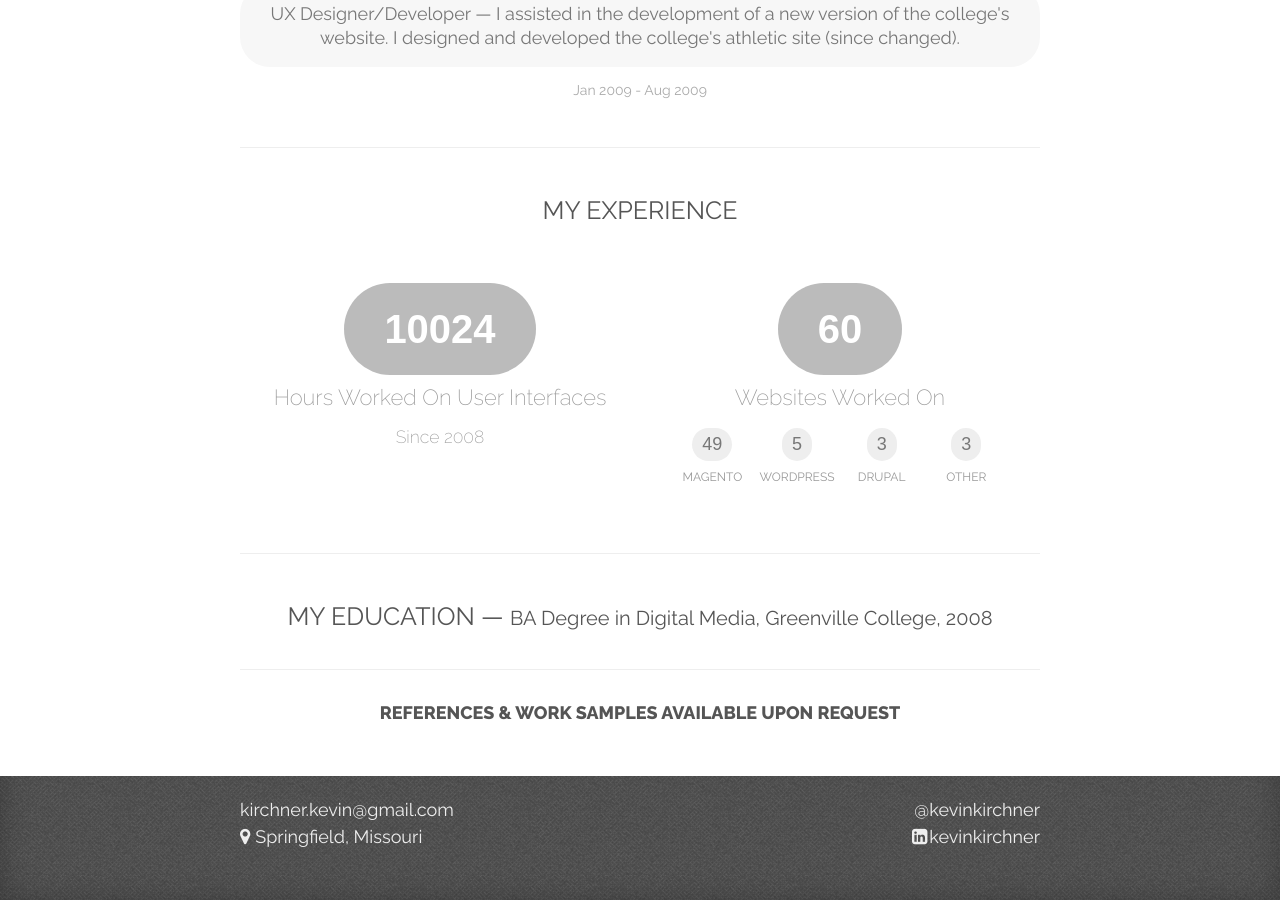
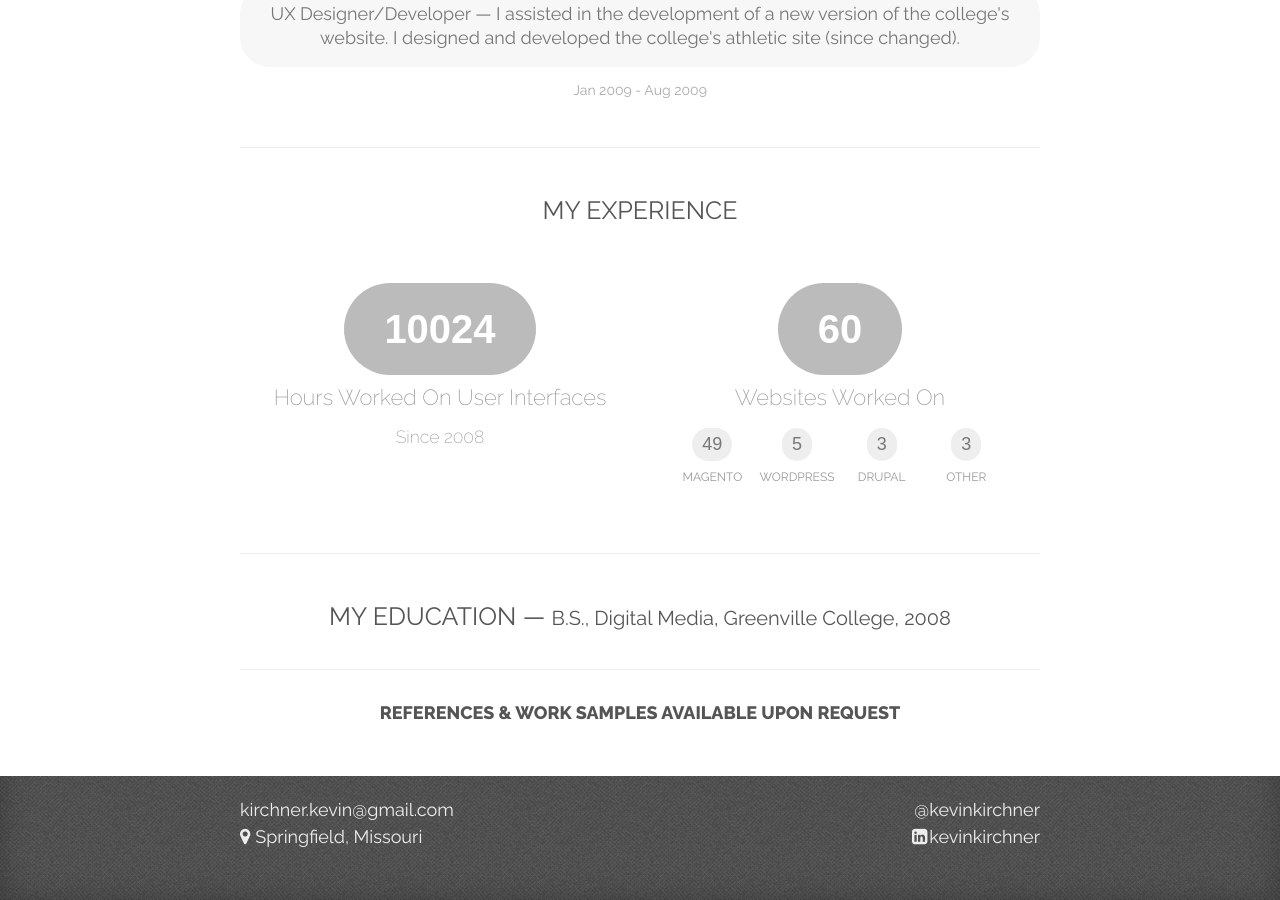
Before and after one commit to kevnk/kevnk.github.io, a Jekyll site: the page built from resume/kevin-kirchner-ux-design-resume.html, in a window 1280 px wide and 900 px high, scrolled down 1924 px. Built offline with Jekyll 4.4.1, drawn with Linux system fonts in a browser that asks for light colours; comment, search, counter and statistics services are not loaded.

Commit message:
changing degree abbr

```diff
--- a/resume/kevin-kirchner-ux-design-resume.html
+++ b/resume/kevin-kirchner-ux-design-resume.html
@@ -110,7 +110,7 @@ title: Kevin Kirchner - UX Design Resume
         </div>
     </section>
     <section id="education">
-        <h4 class="about-title">My Education &mdash; <small>BA Degree in Digital Media, Greenville College, 2008</small></h4>
+        <h4 class="about-title">My Education &mdash; <small>B.S., Digital Media, Greenville College, 2008</small></h4>
 
     </section>
     <section id="references">
```
